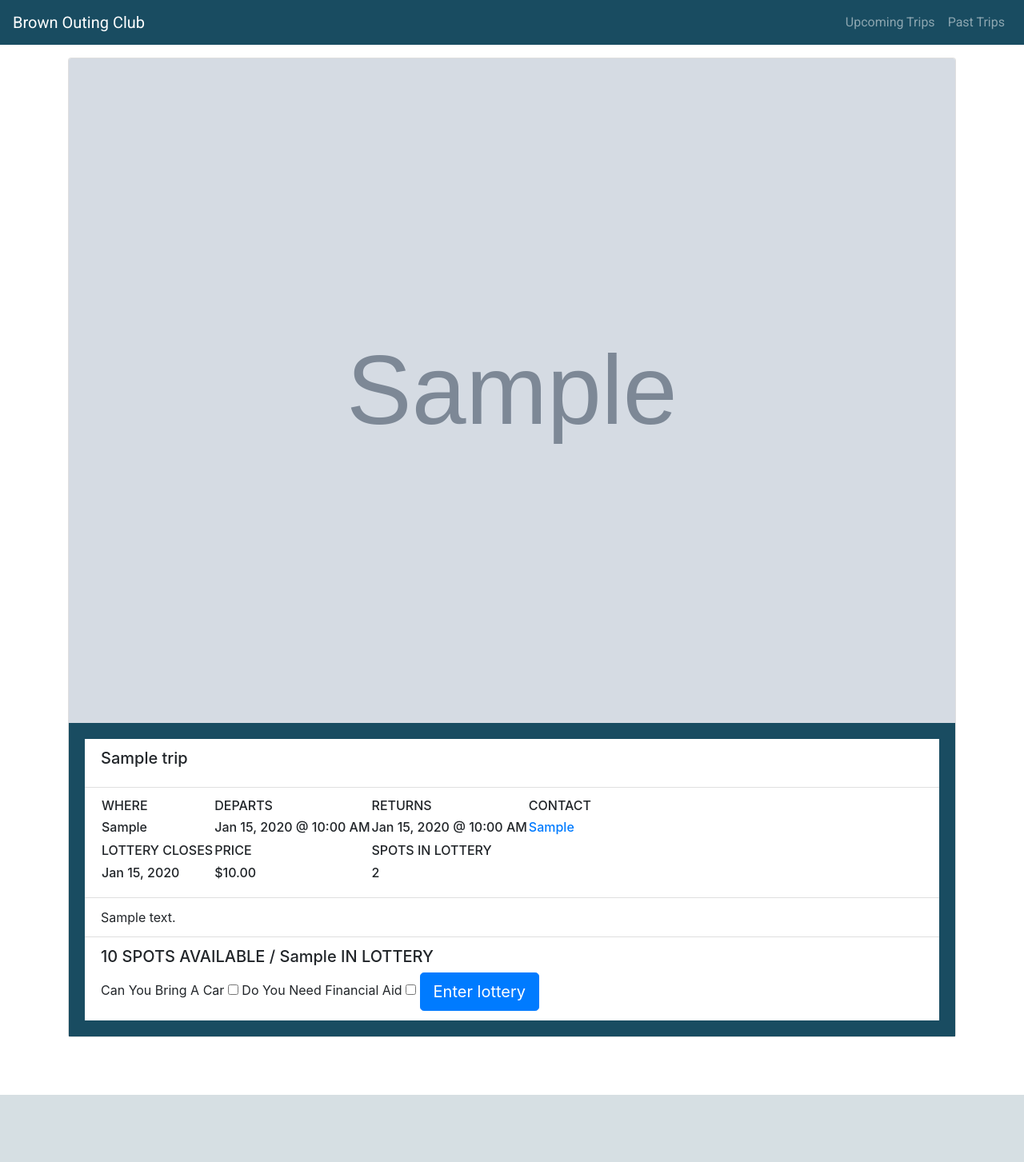
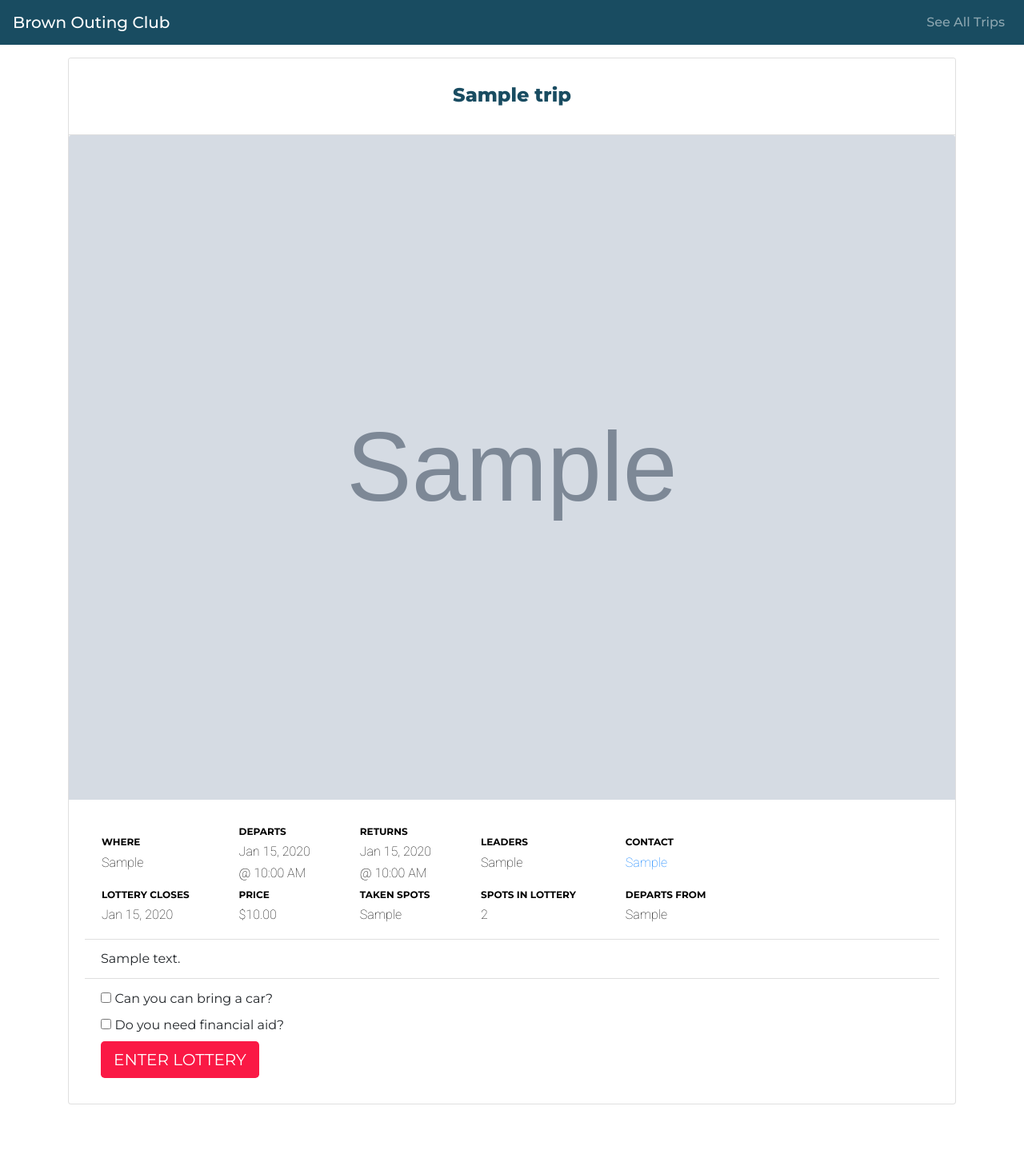
Before and after one commit to fullstackatbrown/project-brown-outing-club, a Flask app: template templates/trip.html in a window 1280 px wide. Shown: the whole page at 80% size. Before the commit the page ends 1369 px from the top, so only its background shows below. Run offline with Flask 2, Linux system fonts and the light colour scheme; tables that the repository leaves empty hold one stand-in row (values such as "Sample post"); the template is opened without the code that fills it: values that come from a table or form of the project are taken from there, most other values are stand-ins (such as "Sample title", 1, 10 or a date in 2020); grey boxes marked "Sample" are stand-in pictures; some libraries are stand-ins or nearby versions.

Commit message:
all I do is pop (cascading) style (sheets)
turn my birthday into a lifestyle

```diff
--- a/static/css/single_trip.css
+++ /dev/null
@@ -1,17 +0,0 @@
-body {
-    --boc-1: #194c61;
-    --boc-2: #00c793;
-    --boc-3: #fa1945;
-}
-
-.navbar-dark {
-    background-color: var(--boc-1);
-}
-
-.navbar, .nav-link {
-    font-family: 'Roboto', sans-serif;
-}
-
-#trip-card-text {
-    background-color: var(--boc-1) !important;
-}
--- /dev/null
+++ b/static/css/singletrip.css
@@ -0,0 +1,79 @@
+body {
+    --boc-1: #194c61;
+    --boc-2: #00c793;
+    --boc-3: #fa1945;
+}
+
+.navbar-dark {
+    background-color: var(--boc-1);
+}
+
+.navbar, .nav-link {
+    font-family: 'Montserrat', sans-serif;
+    font-weight: 500;
+}
+
+.form-message {
+    font-family: 'Montserrat', sans-serif;
+    font-weight: 400;
+}
+
+
+.card-title {
+    text-align: center;
+    font-family: 'Montserrat', serif;
+    font-size: 24px;
+    font-weight: 900;
+    padding-top: 20px;
+    padding-bottom: 10px;
+    color: var(--boc-1);
+}
+
+.card-text {
+    font-family: 'Montserrat', sans-serif;
+    font-weight: 400;
+}
+
+
+.lottery-button {
+    background-color: var(--boc-3);
+    border: none;
+    font-family: 'Montserrat', sans-serif;
+}
+
+.lottery-button:hover {
+    background-color: var(--boc-2);
+}
+
+
+.content-label {
+    text-decoration: none;
+    font-weight: 700 !important;
+    font-family: 'Montserrat', sans-serif;
+    font-size: 12px;
+    color: black;
+    padding-left: 30px;
+    padding-right: 30px;
+}
+
+.content {
+    text-decoration: none;
+    font-family: 'Roboto', sans-serif;
+    font-size: 16px;
+    font-weight: 200;
+    color: black;
+    padding-left: 30px;
+    padding-right: 30px;
+}
+
+
+.first-collumn {
+    padding-left: 0px;
+}
+
+
+.lottery-info {
+    font-family: 'Montserrat', sans-serif;
+    font-size: 16px;
+    font-weight: 700;
+}
--- a/static/css/tripslist.css
+++ b/static/css/tripslist.css
@@ -9,7 +9,8 @@ body {
 }
 
 .navbar, .nav-link {
-    font-family: 'Roboto', sans-serif;
+    font-family: 'Montserrat', sans-serif;
+    font-weight: 500;
 }
 
 .section-label {
@@ -126,6 +127,8 @@ body {
     font-weight: 600;
     font-size: 16px;
     color: white;
+    margin-top: 20px;
+    width: 150px;
 }
 
 .lottery-button:hover {
--- /dev/null
+++ b/static/js/tooltip.js
@@ -0,0 +1,3 @@
+$(function () {
+    $('[data-toggle="tooltip"]').tooltip()
+  })
--- a/templates/trip.html
+++ b/templates/trip.html
@@ -9,7 +9,6 @@
     <!-- Bootstrap imports -->
     <link rel="stylesheet" href="https://stackpath.bootstrapcdn.com/bootstrap/4.5.0/css/bootstrap.min.css"
         integrity="sha384-9aIt2nRpC12Uk9gS9baDl411NQApFmC26EwAOH8WgZl5MYYxFfc+NcPb1dKGj7Sk" crossorigin="anonymous">
-    <link rel="stylesheet" href="{{ url_for('static', filename='css/single_trip.css') }}">
 
 
     <!-- Fonts -->
@@ -17,7 +16,10 @@
         href="https://fonts.googleapis.com/css2?family=Lato:ital,wght@0,100;0,300;0,400;0,700;0,900;1,100;1,300;1,400;1,700;1,900&family=Open+Sans:ital,wght@0,300;0,400;0,600;0,700;0,800;1,300;1,400;1,600;1,700;1,800&family=Roboto:ital,wght@0,100;0,300;0,400;0,500;0,700;0,900;1,100;1,300;1,400;1,500;1,700;1,900&display=swap"
         rel="stylesheet">
 
+        <link href="https://fonts.googleapis.com/css2?family=Montserrat:wght@400;500;600;700;800&display=swap" rel="stylesheet">
 
+        <link rel="stylesheet" href="{{ url_for('static', filename='css/singletrip.css') }}">
+        <script href="{{ url_for('static', filename='js/tooltip.js') }}"></script>
 
 </head>
 
@@ -28,14 +30,12 @@
                 aria-expanded="false" aria-label="Toggle navigation">
                 <span class="navbar-toggler-icon"></span>
             </button>
-            <a class="navbar-brand js-scroll-trigger" href="#">Brown Outing Club</a>
+            <a class="navbar-brand js-scroll-trigger" href="{{ url_for('dashboard') }}">Brown Outing Club</a>
             <div class="collapse navbar-collapse" id="navbarResponsive">
                 <ul class="navbar-nav ml-auto">
                     <li class="nav-item">
-                        <a class="nav-link js-scroll-trigger" href="/dashboard">Upcoming Trips</a>
-                    </li>
-                    <li class="nav-item">
-                        <a class="nav-link js-scroll-trigger" href="#past">Past Trips</a>
+                        <a class="nav-link js-scroll-trigger" href="{{ url_for('dashboard') }}">
+ See All Trips</a>
                     </li>
                     {% if is_admin %}
                     <li class="nav-item">
@@ -51,22 +51,25 @@
             <div class="col-lg-12 col-md-12 col-12 col-sm-12 mx-auto">
                 <br><br><br>
                 <div class="card">
-                    <img class="card-img-top" alt="Image of trip." src={{ trip.image }}>
+                    <ul class="list-group list-group-flush">
+                        <li class="list-group-item trip-title-boxe">
+                            <h5 class="card-title">{{ trip.name }}</h5>
+                        </li>
+                        </ul>
+                    <img class="card-img-top" alt="Image of trip." src="{{ trip.image }}">
                     <div class="card-body" id="trip-card-text">
                         <ul class="list-group list-group-flush">
-                            <li class="list-group-item">
-                                <h5 class="card-title">{{  trip.name }}</h5>
-                            </li>
                             <li class="list-group-item">
                                 <table class="trip-table">
                                     <tr>
                                         <td class="trip-details">
-                                            <h6 class="content-label">WHERE</h6>
-                                            <h6 class="content">{{ trip.destination }}</h6>
+                                            <h6 class="content-label first-collumn">WHERE</h6>
+                                            <h6 class="content first-collumn">{{ trip.destination }}</h6>
                                         </td>
                                         <td class="trip-details">
                                             <h6 class="content-label">DEPARTS</h6>
-                                            <h6 class="content">{{ trip['departure_date'].strftime('%b %d, %Y') }}
+                                            <h6 class="content">{{ trip['departure_date'].strftime('%b %d, %Y') }}</h6>
+                                            <h6 class="content">
                                                 {% if trip['departure_time'] is not none %}
                                                 @ {{ trip['departure_time'].strftime("%_I:%M %p") }}
                                                 {% endif %}</h6>
@@ -74,10 +77,19 @@
 
                                         <td class="trip-details">
                                             <h6 class="content-label">RETURNS</h6>
-                                            <h6 class="content">{{ trip['return_date'].strftime('%b %d, %Y') }}
+                                            <h6 class="content">{{ trip['return_date'].strftime('%b %d, %Y') }}</h6>
+                                            <h6 class="content">
                                                 {% if trip['return_time'] is not none %}
                                                 @ {{ trip['return_time'].strftime("%_I:%M %p") }}
                                                 {% endif %} </h6>
+                                        </td>
+
+                                        <td class="trip-details">
+                                            <h6 class="content-label">LEADERS</h6>
+                                            <h6 class="content">
+                                                {{ trip['boc_leaders']}}
+
+                                            </h6>
                                         </td>
 
 
@@ -91,20 +103,28 @@
                                     </tr>
                                     <tr>
                                         <td class="trip-lottery">
-                                            <h6 class="content-label">
+                                            <h6 class="content-label first-collumn">
                                                 LOTTERY CLOSES
                                             </h6>
-                                            <h6 class="content">{{ trip['signup_deadline'].strftime('%b %d, %Y') }}</h6>
+                                            <h6 class="content first-collumn">{{ trip['signup_deadline'].strftime('%b %d, %Y') }}</h6>
                                         </td>
                                         <td class="trip-lottery">
 
-                                            <h6 class="content-label">PRICE</h6>
+                                            <h6 class="content-label" data-toggle="tooltip" data-placement="right" title="The BOC offers financial aid on all trips, no questions asked!">PRICE</h6>
                                             <h6 class="content">
                                                 {% if trip['price'] is not none or trip['price']==0 %}
                                                 ${{ trip['price'] }}
                                                 {% else %}
                                                 FREE
                                                 {% endif %}</h6>
+                                        </td>
+                                        <td class="trip-lottery">
+                                            <h6 class="content-label">
+                                                TAKEN SPOTS
+                                            </h6>
+                                            <h6 class="content">
+                                                {{taken_spots}}
+                                            </h6>
                                         </td>
                                         <td class="trip-lottery">
                                             <h6 class="content-label">
@@ -118,6 +138,15 @@
                                                 {% endif %}
                                             </h6>
                                         </td>
+
+                                        <td class="trip-lottery">
+                                            <h6 class="content-label">
+                                                DEPARTS FROM
+                                            </h6>
+                                            <h6 class="content">
+                                                {{ trip.departure_location }}
+                                            </h6>
+                                        </td>
                                     </tr>
                                 </table>
                             </li>
@@ -125,7 +154,8 @@
                                 <p class="card-text">{{ trip.description }}</p>
                             </li>
                             <li class="list-group-item">
-                                <h5 id="lottery-info">
+                                <!--
+                                <h5 class="lottery-info">
                                     {% if trip['car_cap'] is not none%}
                                         {{trip.car_cap + trip.noncar_cap - taken_spots}} SPOTS AVAILABLE /
                                         {{taken_spots}} IN LOTTERY
@@ -133,7 +163,7 @@
                                         {{trip.noncar_cap - taken_spots}} SPOTS AVAILABLE /
                                         {{taken_spots}} IN LOTTERY
                                     {% endif %} </h2>
-
+                                -->
                                     {% if signed_up %}
                                     <form action="{{ url_for('lotterywithdraw', id=trip['id']) }}" method="post" onsubmit="return confirm('Are you sure you want to leave the lottery?');">
                                         <button type="submit" class="btn btn-secondary btn-lg lottery-button">Remove from
@@ -141,12 +171,14 @@
                                     </form>
                                     {% else %}
                                     <form action="{{ url_for('lotterysignup', id=trip['id']) }}" method="POST" onsubmit="return confirm('Are you sure you want to enter the lottery?');">
-                                        <label for ="car">Can You Bring A Car</label>
                                         <input type="checkbox" id="car" name="car" value="True">
-                                        <label for ="financial_aid">Do You Need Financial Aid</label>
+                                        <label class = "form-message"for ="car">Can you can bring a car?</label>
+
+                                        <br>
                                         <input type="checkbox" id="financial_aid" name="financial_aid" value="True">
-                                        <button type="submit" class="btn btn-primary btn-lg lottery-button">Enter
-                                            lottery</button>
+                                        <label class ="form-message" for ="financial_aid">Do you need financial aid?</label>
+                                        <br>
+                                        <button type="submit" class="btn btn-primary btn-lg lottery-button">ENTER LOTTERY</button>
                                     </form>
                                     {% endif %}
                             </li>
```
Also changed, not shown: templates/upcoming.html (+17 -23 lines).
